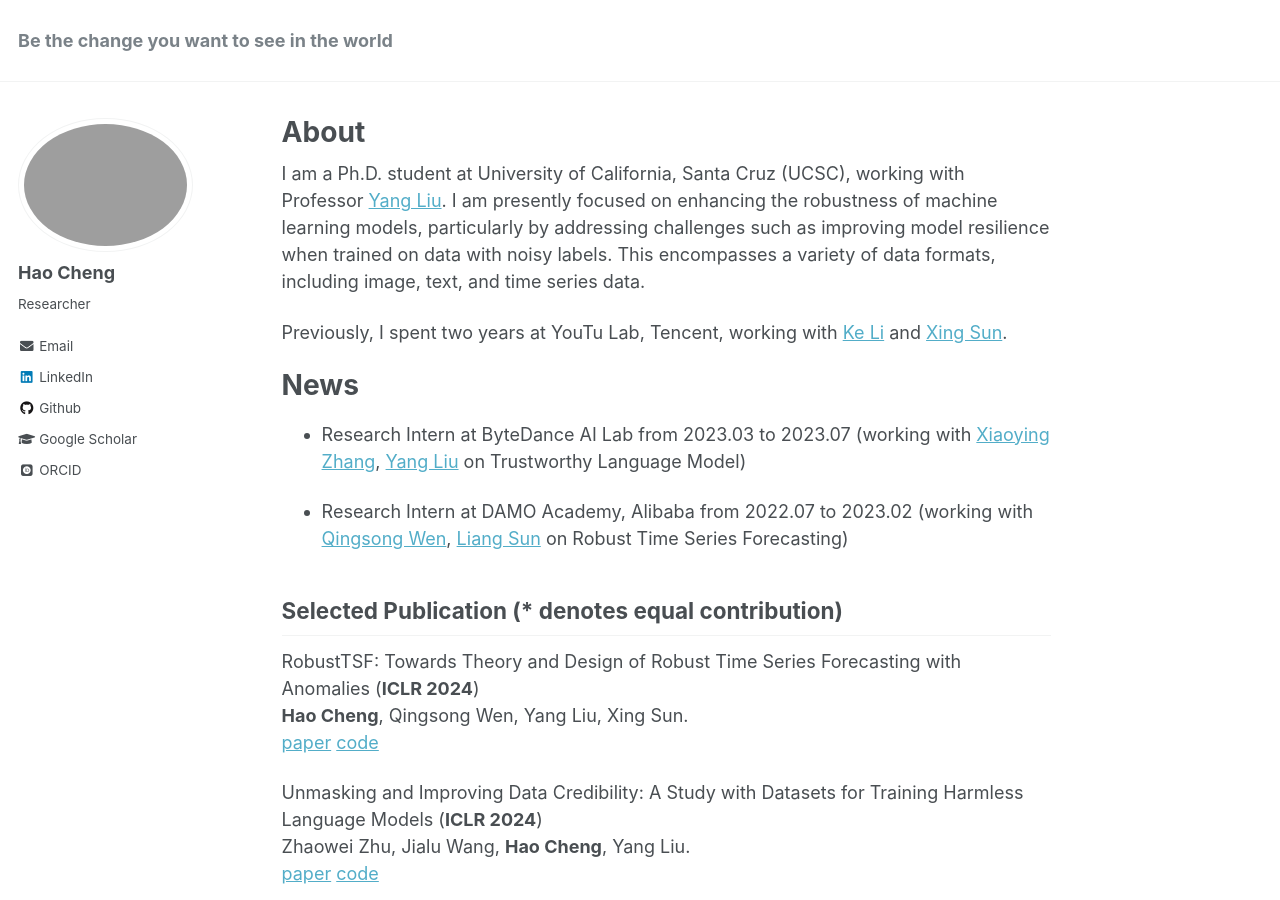
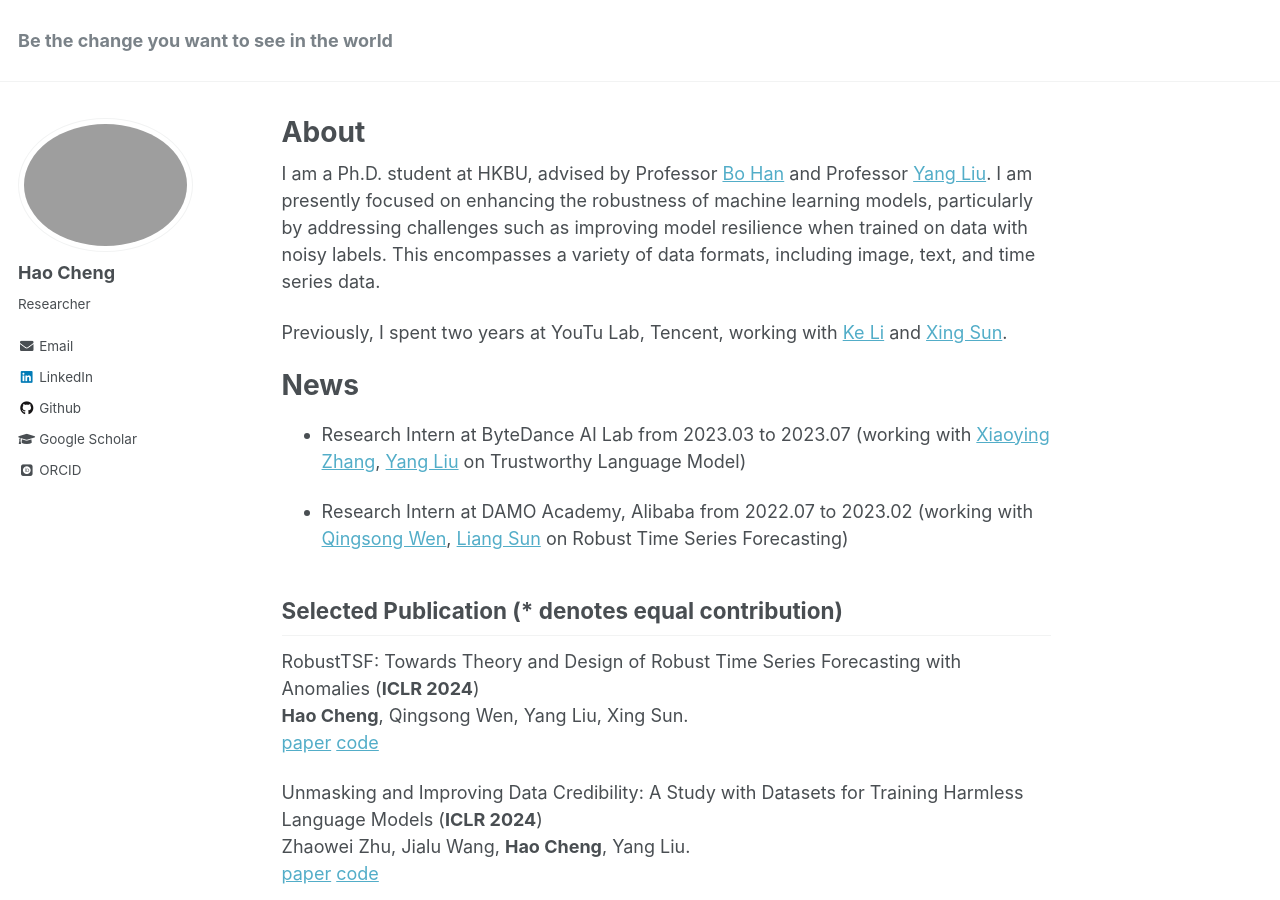
Before and after one commit to haochenglouis/haochenglouis.github.io, a Jekyll site: the page built from _pages/about.md, in a window 1280 px wide and 900 px high. Built offline with Jekyll 4.4.1, drawn with Linux system fonts in a browser that asks for light colours; some web fonts are replaced.

Commit message:
Update about.md

```diff
--- a/_pages/about.md
+++ b/_pages/about.md
@@ -8,7 +8,7 @@ redirect_from:
   - /about.html
 ---
 
-I am a Ph.D. student at University of California, Santa Cruz (UCSC), working with
+I am a Ph.D. student at HKBU, advised by Professor [Bo Han](https://bhanml.github.io) and
 Professor [Yang Liu](http://www.yliuu.com). I am presently focused on enhancing the robustness of machine learning models, particularly by addressing challenges such as improving model resilience when trained on data with noisy labels. This encompasses a variety of data formats, including image, text, and time series data.
 
 Previously, I spent two years at YouTu Lab, Tencent, working with [Ke Li](https://scholar.google.com/citations?user=mfWsFM0AAAAJ&hl=en) and [Xing Sun](https://www.sunxing.org).
```
